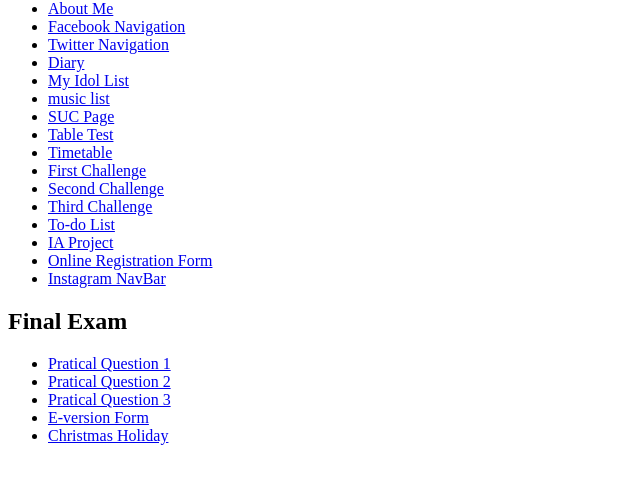
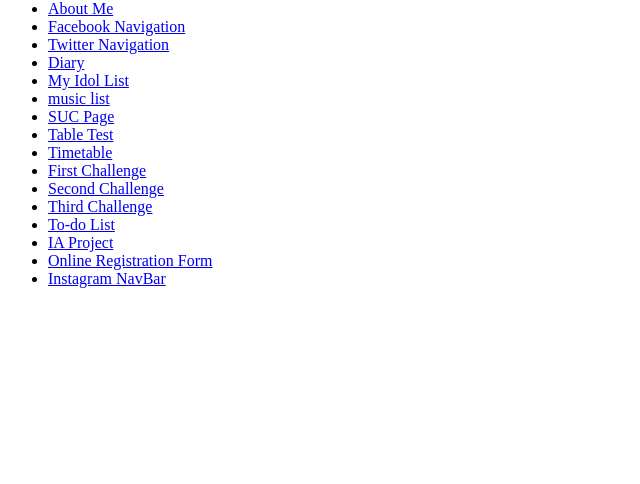
Before and after one commit to SiqiAw/InternetApplication, a plain HTML site: page index.html in a window 1280 px wide. Shown: the part 172-656 px from the top of the page, without its empty margins (0-640 px from the left). Drawn offline with Linux system fonts and the light colour scheme.

Commit message:
Update index.html

```diff
--- a/index.html
+++ b/index.html
@@ -26,14 +26,5 @@
       <li><a href="onlineRegister.html">Online Registration Form</a></li>
       <li><a href="instagram.html">Instagram NavBar</a></li>
     </ul>
-
-    <h2>Final Exam</h2>
-    <ul>
-      <li><a href="first_page.html">Pratical Question 1</a></li>
-      <li><a href="praticalQ2.html">Pratical Question 2</a></li>
-      <li><a href="praticalQ3.html">Pratical Question 3</a></li>
-      <li><a href="praticalLongQ1.html">E-version Form</a></li>
-      <li><a href="homepage.html">Christmas Holiday</a></li>
-    </ul>
   </body>
 </html>
```
